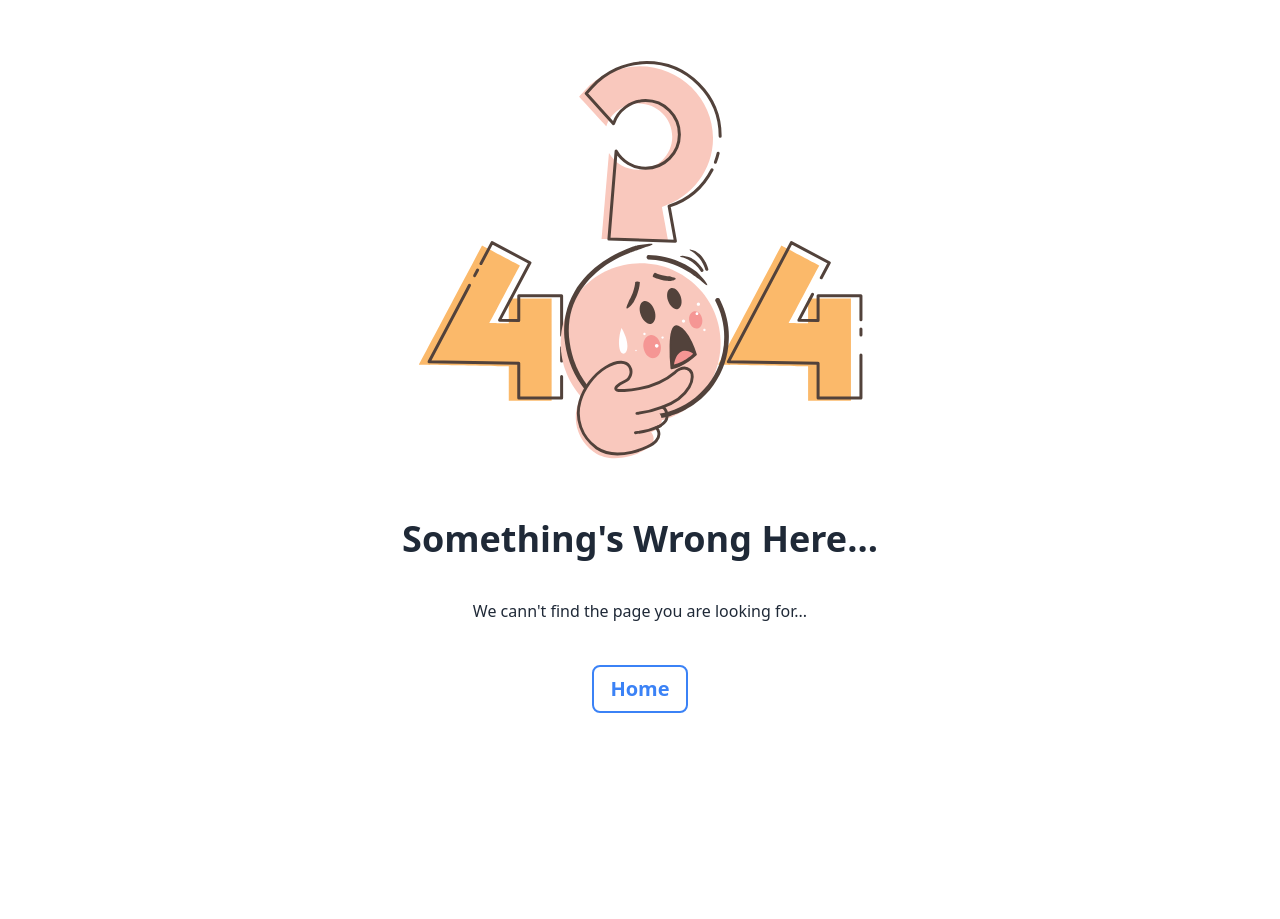
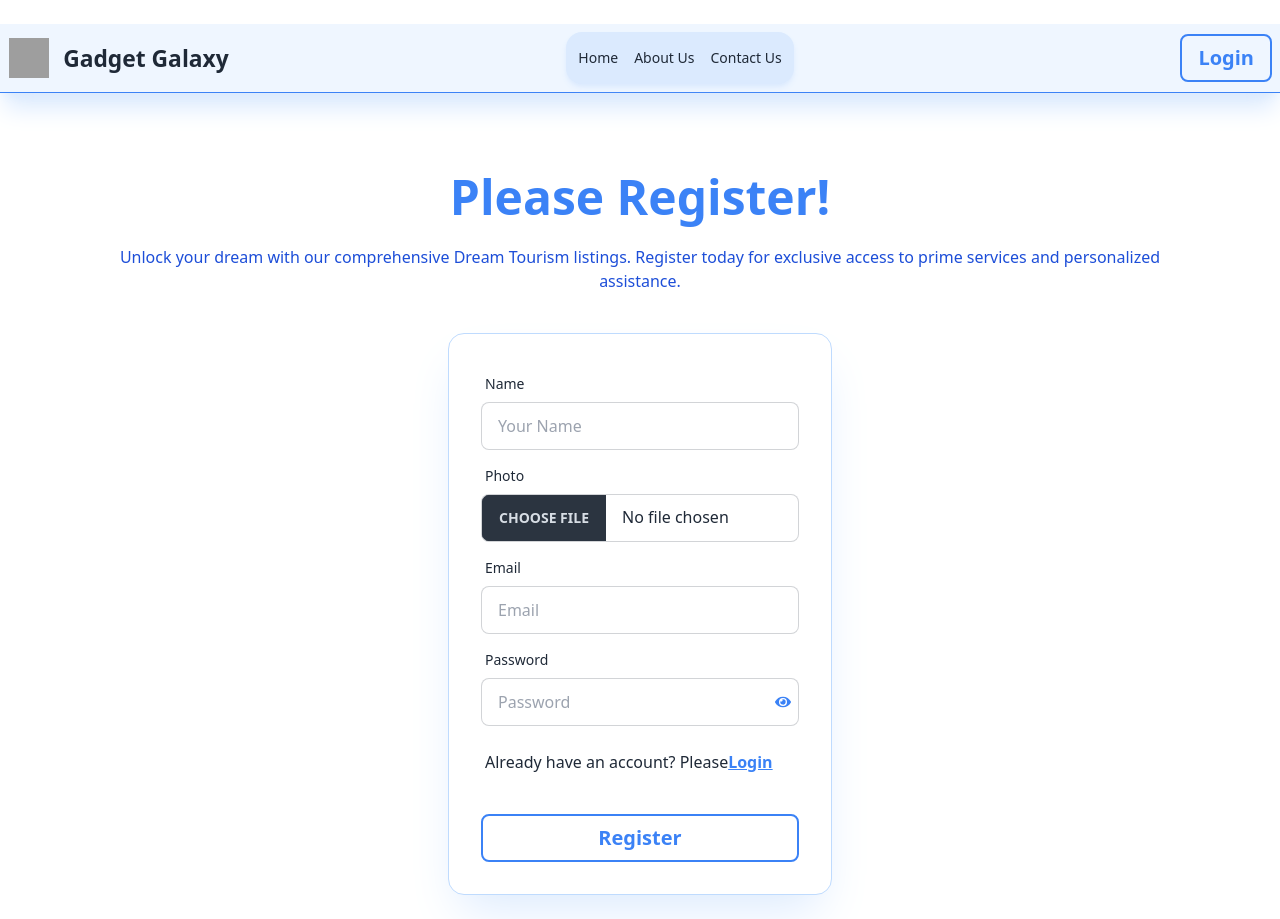
Before and after one commit to Md-Firoz-Mahmud-Nur/0301-job-task-client-side-assignment-10, a React (Vite) app: page /register in a window 1280 px wide. Before the commit the page ends 800 px from the top, so only its background shows below. Built offline with nearby package versions, Linux system fonts and the light colour scheme; no server answers; grey boxes are pictures that could not be loaded.

Commit message:
Add : Register Page

```diff
--- a/package.json
+++ b/package.json
@@ -17,7 +17,10 @@
     "match-sorter": "^6.3.4",
     "react": "^18.3.1",
     "react-dom": "^18.3.1",
+    "react-helmet-async": "^2.0.5",
+    "react-icons": "^5.3.0",
     "react-router-dom": "^6.26.0",
+    "react-toastify": "^10.0.5",
     "sort-by": "^1.2.0"
   },
   "devDependencies": {
--- /dev/null
+++ b/src/Hooks/imageUpload.js
@@ -0,0 +1,10 @@
+import axios from "axios";
+
+export const uploadImage = async (image) => {
+    const formData = new FormData();
+    formData.append("image", image);
+
+    const { data } = await axios.post(`https://api.imgbb.com/1/upload?key=${import.meta.env.VITE_IMGBB_API_KEY}`, formData);
+
+    return data.data.display_url;
+}
--- /dev/null
+++ b/src/Register.jsx
@@ -0,0 +1,192 @@
+import { Link, useLocation, useNavigate } from "react-router-dom";
+import { useContext, useState } from "react";
+import { FaEye, FaEyeSlash } from "react-icons/fa";
+import { AuthContext } from "./AuthProvider";
+import { Helmet } from "react-helmet-async";
+import { uploadImage } from "./Hooks/imageUpload";
+import { ToastContainer, toast } from "react-toastify";
+import "react-toastify/dist/ReactToastify.css";
+import useAxiosPublic from "./Hooks/useAxiosPublic";
+
+const Register = () => {
+  const axiosPublic = useAxiosPublic();
+  const { createNewUser, updateExistingUserProfile } = useContext(AuthContext);
+  const location = useLocation();
+  const [showPassword, setShowPassword] = useState(false);
+  const [isLoading, setIsLoading] = useState(false);
+  const navigate = useNavigate();
+
+  const handleRegister = async (e) => {
+    setIsLoading(true);
+    e.preventDefault();
+    const name = e.target.name.value;
+    const photo = e.target.photo.files[0];
+    const email = e.target.email.value;
+    const password = e.target.password.value;
+
+    if (password.length < 6) {
+      toast.error("Password must be at least 6 characters");
+      return;
+    } else if (!/[A-Z]/.test(password)) {
+      toast.error("Password must contain at least one uppercase letter");
+      return;
+    } else if (!/[a-z]/.test(password)) {
+      toast.error("Password must contain at least one lowercase letter");
+      return;
+    }
+
+    try {
+      const photoUrl = photo ? await uploadImage(photo) : "";
+      const newUser = {
+        name,
+        photoUrl,
+        email,
+        password,
+        role: "member",
+      };
+
+      const result = await createNewUser(email, password);
+      const userLastLoginTime = {
+        lastSignInTime: result.user?.metadata?.lastSignInTime,
+        lastLoginAt: result.user?.metadata?.lastLoginAt,
+      };
+
+      const response = await fetch(`${import.meta.env.VITE_SERVER}/users`, {
+        method: "POST",
+        headers: {
+          "Content-Type": "application/json",
+        },
+        body: JSON.stringify(newUser),
+      });
+
+      if (!response.ok) {
+        throw new Error("Failed to save user to database");
+      }
+
+      await updateExistingUserProfile(name, photoUrl);
+      await axiosPublic.put(`/users/${result.user?.email}`, userLastLoginTime);
+
+      toast.success("Registration successful. Redirecting to home page...", {
+        autoClose: 1500,
+      });
+
+      setTimeout(() => {
+        navigate(location?.state ? location.state : "/");
+      }, 1500);
+    } catch (error) {
+      toast.error(error.message);
+    }
+  };
+
+  return (
+    <>
+      <Helmet>
+        <title>Register | Fit N Flex Arena</title>
+      </Helmet>
+      <div className="hero px-5 pb-2 pt-6 md:px-20">
+        <div className="hero-content flex-col">
+          <div className="text-center">
+            <h1 className="text-5xl font-bold text-blue-500">
+              Please Register!
+            </h1>
+            <p className="py-6 text-blue-700">
+              Unlock your dream with our comprehensive Dream Tourism listings.
+              Register today for exclusive access to prime services and
+              personalized assistance.
+            </p>
+          </div>
+          <div className="card w-full max-w-sm shrink-0 bg-base-100 shadow-2xl shadow-blue-100 border border-blue-200">
+            <form onSubmit={handleRegister} className="card-body pb-2">
+              <div className="form-control">
+                <label className="label">
+                  <span className="label-text">Name</span>
+                </label>
+                <input
+                  type="text"
+                  name="name"
+                  placeholder="Your Name"
+                  className="input input-bordered"
+                  required
+                />
+              </div>
+              <div className="form-control w-full">
+                <label className="label">
+                  <span className="label-text">Photo</span>
+                </label>
+                <input
+                  name="photo"
+                  type="file"
+                  className="file-input file-input-bordered w-full"
+                />
+              </div>
+              <div className="form-control">
+                <label className="label">
+                  <span className="label-text">Email</span>
+                </label>
+                <input
+                  type="email"
+                  name="email"
+                  placeholder="Email"
+                  className="input input-bordered"
+                  required
+                />
+              </div>
+              <div className="form-control">
+                <label className="label">
+                  <span className="label-text">Password</span>
+                </label>
+                <div className="relative">
+                  <input
+                    type={showPassword ? "text" : "password"}
+                    name="password"
+                    placeholder="Password"
+                    className="input input-bordered w-full"
+                    required
+                  />
+                  <button
+                    className="absolute right-2 top-4 ml-2 text-blue-500"
+                    onClick={(e) => {
+                      e.preventDefault();
+                      setShowPassword(!showPassword);
+                    }}
+                  >
+                    {!showPassword ? <FaEye /> : <FaEyeSlash />}
+                  </button>
+                </div>
+                <label className="label">
+                  <p className="mt-4">
+                    Already have an account? Please
+                    <Link
+                      className="btn-link font-semibold text-blue-500"
+                      to="/login"
+                    >
+                      Login
+                    </Link>
+                  </p>
+                </label>
+              </div>
+              <div className="form-control my-6">
+                <button
+                  className="btn btn-outline border-2 border-blue-500 bg-transparent text-xl text-blue-500 hover:border-blue-500 hover:bg-blue-500 hover:text-white"
+                  disabled={isLoading}
+                >
+                  {isLoading ? (
+                    <span className="flex items-center">
+                      <span className="loading loading-spinner loading-sm mr-2"></span>
+                      Loading...
+                    </span>
+                  ) : (
+                    "Register"
+                  )}
+                </button>
+              </div>
+            </form>
+          </div>
+        </div>
+      </div>
+      <ToastContainer />
+    </>
+  );
+};
+
+export default Register;
```
Also changed, not shown: src/main.jsx (+9 -1 lines), 1 other file (tests, documents, lock files or other folders).
